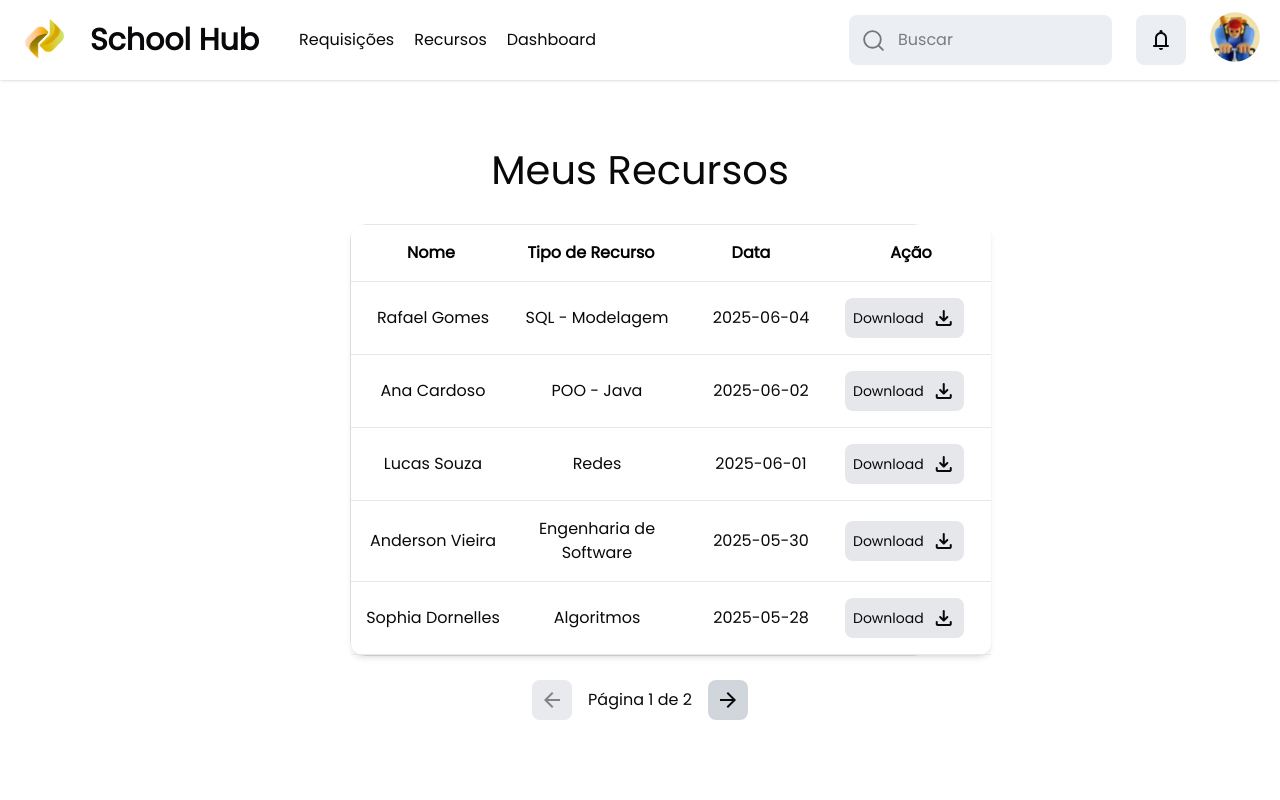
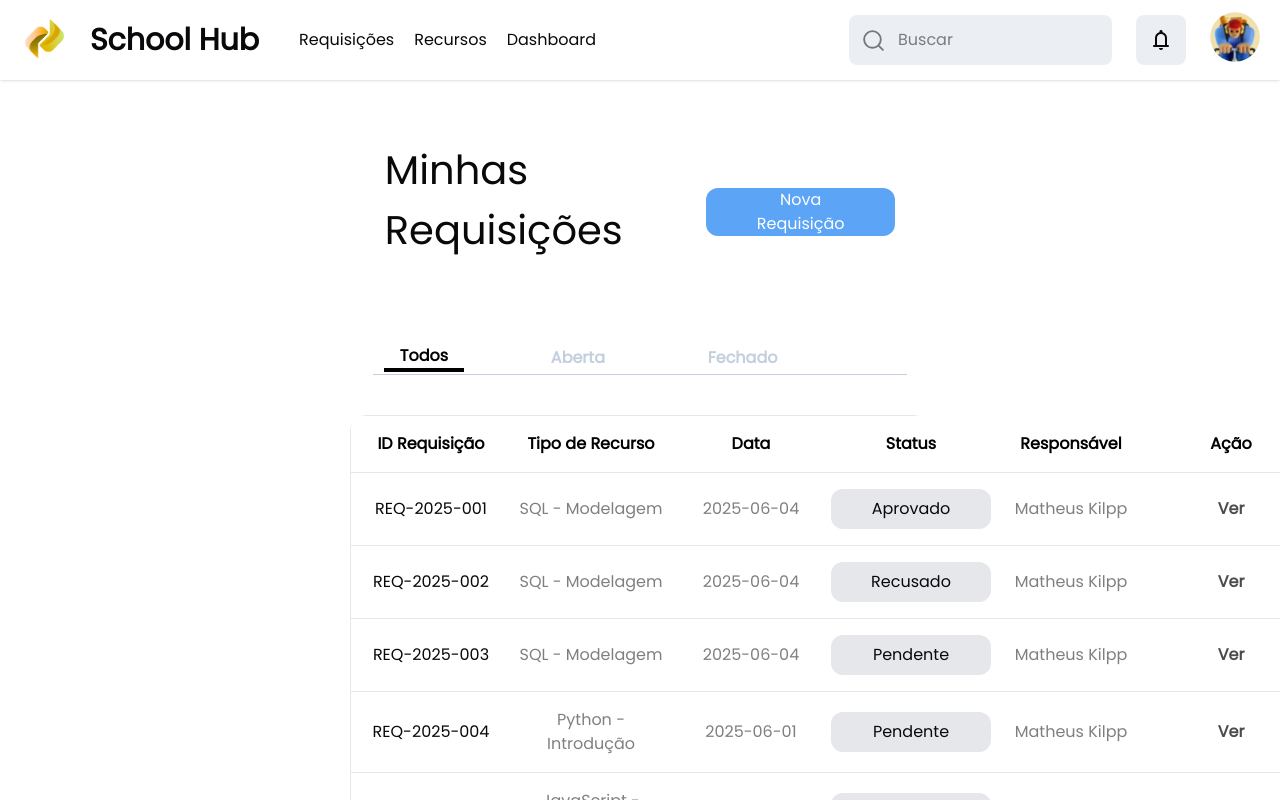
Before and after one commit to pedrcovre/school-hub, a React (Vite) app in the folder school/: page / in a window 1280 px wide. Built offline with nearby package versions, Linux system fonts and the light colour scheme; sample sign-in values are in the browser's storage.

Commit message:
algumas rotas feitas

```diff
--- a/school/src/App.jsx
+++ b/school/src/App.jsx
@@ -1,18 +1,25 @@
-import { BrowserRouter, Routes, Route, Navigate } from 'react-router-dom'
-import { AuthProvider, useAuth } from './contexts/AuthContext'
-import { Register, Login, Resource, Request, Layout, ProtectedRoute } from './components'
+import { BrowserRouter, Routes, Route, Navigate } from 'react-router-dom';
+import { AuthProvider, useAuth } from './contexts/AuthContext';
+import {
+  Register,
+  Login,
+  Resource,
+  Request,
+  Layout,
+  ProtectedRoute,
+  NewRequest
+} from './components';
 
 const AppRoutes = () => {
-  const { user } = useAuth()
+  const { user } = useAuth();
 
   return (
     <Routes>
+      {/* Rotas Públicas */}
       <Route path='/login' element={user ? <Navigate to='/' /> : <Login />} />
-      <Route
-        path='/register'
-        element={user ? <Navigate to='/' /> : <Register />}
-      />
+      <Route path='/register' element={user ? <Navigate to='/' /> : <Register />} />
 
+      {/* Rota principal que contém o Layout e as páginas protegidas */}
       <Route
         path='/'
         element={
@@ -21,13 +28,22 @@ const AppRoutes = () => {
           </ProtectedRoute>
         }
       >
-        <Route index element={<Resource />} />
+        {/* AQUI ESTÁ A MUDANÇA PRINCIPAL */}
+        {/* A rota "index" define o que é renderizado quando o caminho é exatamente "/" */}
+        {/* Como /request é sua home, colocamos o componente Request aqui. */}
+        <Route index element={<Request />} />
+
+        {/* As outras rotas protegidas continuam como filhas */}
+        <Route path='resource' element={<Resource />} />
+        <Route path='newrequest' element={<NewRequest />} />
+        {/* Não precisamos mais de uma rota "requests", pois a "index" já cuida disso. */}
       </Route>
 
+      {/* Rota "Catch-all" que redireciona qualquer URL inválida */}
       <Route path='*' element={<Navigate to={user ? '/' : '/login'} />} />
     </Routes>
-  )
-}
+  );
+};
 
 const App = () => {
   return (
@@ -36,7 +52,7 @@ const App = () => {
         <AppRoutes />
       </BrowserRouter>
     </AuthProvider>
-  )
-}
+  );
+};
 
-export default App
+export default App;
--- a/school/src/components/Navbar.jsx
+++ b/school/src/components/Navbar.jsx
@@ -1,15 +1,16 @@
 import React, { useState, useEffect, useRef } from 'react'
+import { Link } from 'react-router-dom'
 import { useAuth } from '../contexts/AuthContext'
 
 const adminSitemap = [
-  { label: 'Requisições', href: '#' },
-  { label: 'Recursos', href: '#' },
+  { label: 'Requisições', href: '/' },
+  { label: 'Recursos', href: '/resource' },
   { label: 'Dashboard', href: '#' }
 ]
 
 const studentSitemap = [
-  { label: 'Requisições', href: '#' },
-  { label: 'Recursos', href: '#' }
+  { label: 'Requisições', href: '/' },
+  { label: 'Recursos', href: '/resource' }
 ]
 
 const Navbar = () => {
@@ -61,9 +62,9 @@ const Navbar = () => {
           <ul className='flex gap-5 text-base ml-5'>
             {sitemap.map(({ label, href }, key) => (
               <li key={key}>
-                <a href={href} className='hover:text-zinc-600 transition'>
+                <Link to={href} className='hover:text-zinc-600 transition'>
                   {label}
-                </a>
+                </Link>
               </li>
             ))}
           </ul>
--- a/school/src/components/index.js
+++ b/school/src/components/index.js
@@ -2,7 +2,7 @@ import Navbar from "./Navbar";
 import RequestCard from "./RequestCard";
 import NewRequest from "../pages/NewRequest";
 import Register from "../pages/Register";
-import Resource from "../pages/resource";
+import Resource from "../pages/Resource";
 import Request from "../pages/Request";
 import Login from "../pages/Login";
 import ChangePassword from "../pages/ChangePassword";
--- a/school/src/pages/NewRequest.jsx
+++ b/school/src/pages/NewRequest.jsx
@@ -11,6 +11,7 @@ const NewRequest = () => {
   })
 
   const [errors, setErrors] = useState({})
+
 
   const handleChange = e => {
     const { name, value } = e.target
--- a/school/src/pages/Request.jsx
+++ b/school/src/pages/Request.jsx
@@ -1,11 +1,12 @@
 import { useEffect, useState } from 'react'
+import { Navigate } from 'react-router-dom'
 
 const itemsPerPage = 5
 
 const Resource = () => {
   const [resources, setResources] = useState([])
   const [currentPage, setCurrentPage] = useState(1)
-  const [selectedTab, setSelectedTab] = useState("Todos")
+  const [selectedTab, setSelectedTab] = useState('Todos')
 
   useEffect(() => {
     const fetchData = async () => {
@@ -51,7 +52,7 @@ const Resource = () => {
           data: '2025-06-03',
           Status: 'Recusado',
           Responsavel: 'Matheus Kilpp'
-        },
+        }
       ]
 
       await new Promise(resolve => setTimeout(resolve, 500))
@@ -62,14 +63,18 @@ const Resource = () => {
   }, [])
 
   const filteredResources = resources.filter(resource => {
-    if (selectedTab === "Aberta") return resource.Status === "Pendente"
-    if (selectedTab === "Fechado") return resource.Status === "Aprovado" || resource.Status === "Recusado"
+    if (selectedTab === 'Aberta') return resource.Status === 'Pendente'
+    if (selectedTab === 'Fechado')
+      return resource.Status === 'Aprovado' || resource.Status === 'Recusado'
     return true
   })
 
   const totalPages = Math.ceil(filteredResources.length / itemsPerPage)
   const startIndex = (currentPage - 1) * itemsPerPage
-  const currentItems = filteredResources.slice(startIndex, startIndex + itemsPerPage)
+  const currentItems = filteredResources.slice(
+    startIndex,
+    startIndex + itemsPerPage
+  )
 
   const nextPage = () => {
     if (currentPage < totalPages) setCurrentPage(prev => prev + 1)
@@ -83,16 +88,18 @@ const Resource = () => {
     <>
       <div className='min-h-screen p-10'>
         <div className='flex justify-between mx-[28%] items-center mb-15'>
-        <h1 className='text-[32px] lg:text-[40px] font-medium mb-6 '>
-          Minhas Requisições
-        </h1>
-        <button className='bg-[#5CA4F5] text-white px-10 rounded-xl h-12'>
+          <h1 className='text-[32px] lg:text-[40px] font-medium mb-6 '>
+            Minhas Requisições
+          </h1>
+          <button
+            className='bg-[#5CA4F5] text-white px-10 rounded-xl h-12'
+          >
             Nova Requisição
-        </button>
+          </button>
         </div>
 
         <div className='border-b mx-[27%] flex flex-row gap-15 mb-10 text-[#395F8B]/30 font-semibold'>
-          {["Todos", "Aberta", "Fechado"].map(tab => (
+          {['Todos', 'Aberta', 'Fechado'].map(tab => (
             <button
               key={tab}
               onClick={() => {
@@ -100,7 +107,7 @@ const Resource = () => {
                 setCurrentPage(1)
               }}
               className={`mb-0.5 ml-[2%] hover:border-b-4 px-4 hover:text-black cursor-pointer ${
-                selectedTab === tab ? "border-b-4 text-black" : ""
+                selectedTab === tab ? 'border-b-4 text-black' : ''
               }`}
             >
               {tab}
@@ -109,7 +116,7 @@ const Resource = () => {
         </div>
 
         <div className='w-1/2 mx-auto rounded-2xl border border-gray-200'>
-          <table className='min-w-full bg-white shadow-md rounded-xl'>
+          <table className='min-w-full bg-white rounded-xl'>
             <thead>
               <tr className='text-black border-b text-center border-gray-200 flex justify-around items-center'>
                 <th className='py-4 w-40'>ID Requisição</th>
@@ -127,15 +134,19 @@ const Resource = () => {
                   className='hover:bg-gray-50 border-b text-center border-gray-200 flex justify-around items-center'
                 >
                   <td className='py-4 w-40'>{item.id}</td>
-                  <td className='py-4 w-40'>{item.tipo}</td>
-                  <td className='py-4 w-40'>{item.data}</td>
+                  <td className='py-4 text-black/50 w-40'>{item.tipo}</td>
+                  <td className='py-4 text-black/50 w-40'>{item.data}</td>
                   <td className='py-4 w-40'>
-                    <div className='p-2 rounded-xl bg-gray-200 font-medium'>
+                    <div className='py-2 rounded-xl bg-gray-200 font-medium'>
                       {item.Status}
                     </div>
                   </td>
-                  <td className='py-4 w-40'>{item.Responsavel}</td>
-                  <td className='py-4 w-40 cursor-pointer'>Ver</td>
+                  <td className='py-4 text-black/50 w-40'>
+                    {item.Responsavel}
+                  </td>
+                  <td className='py-4 w-40 text-black/70 font-semibold cursor-pointer'>
+                    Ver
+                  </td>
                 </tr>
               ))}
             </tbody>
```
